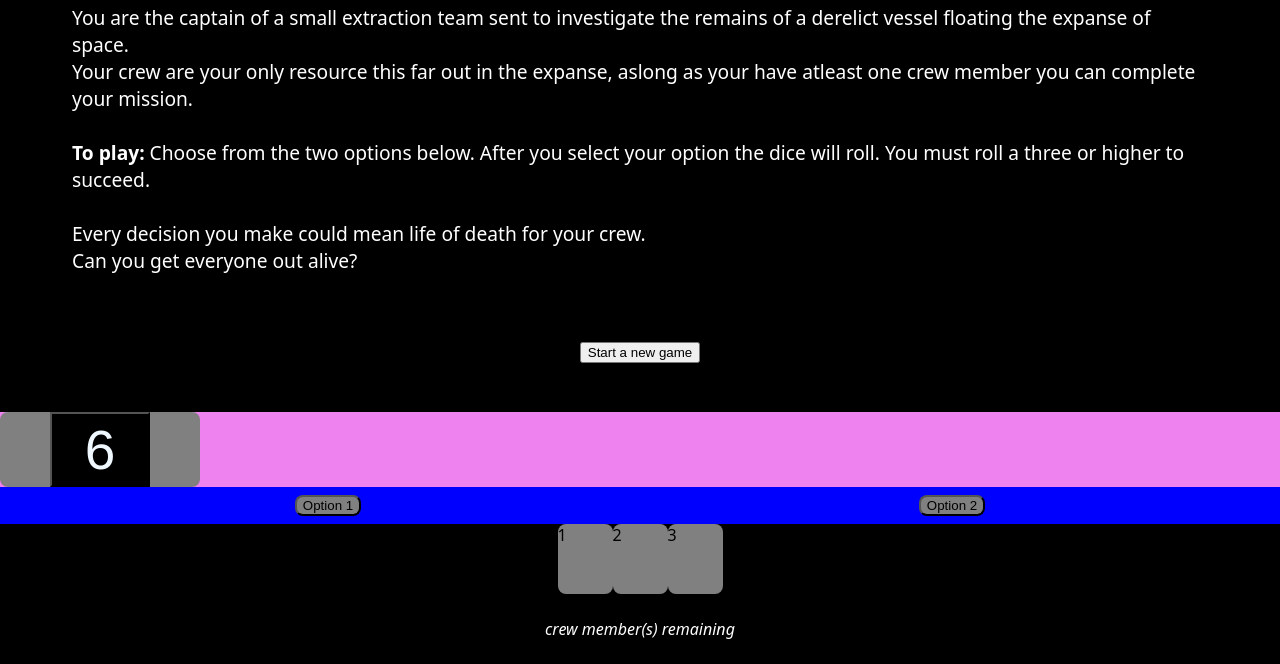
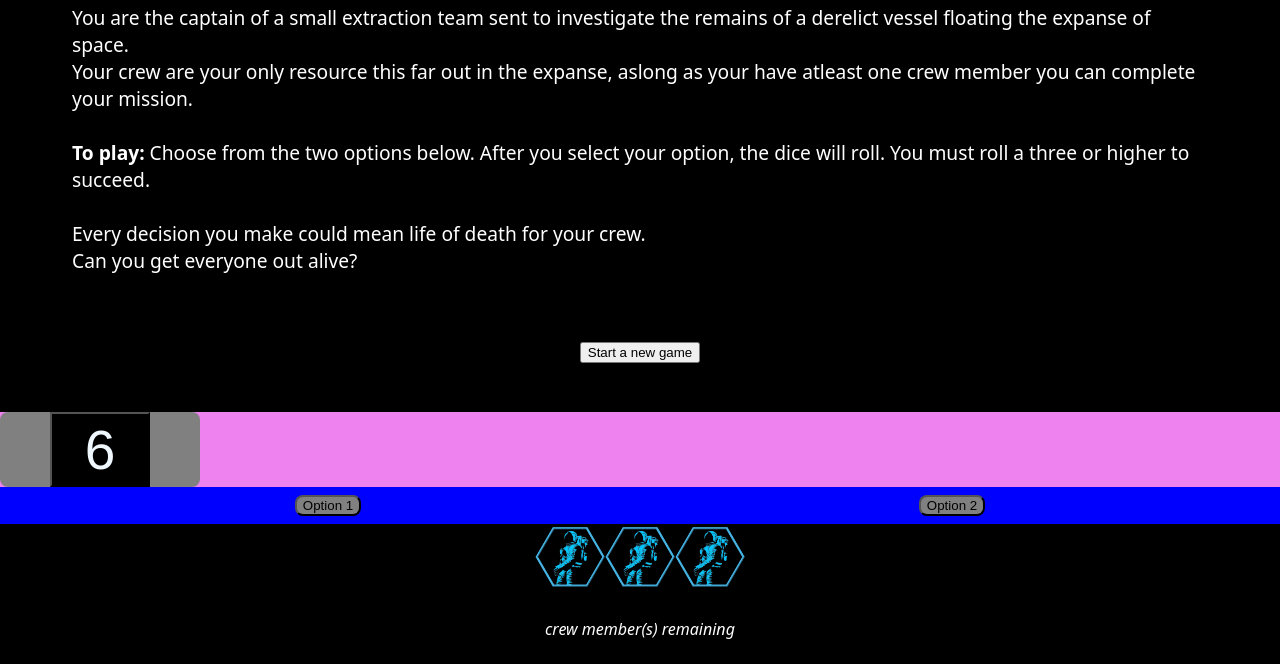
Before and after one commit to sk-yates/hextract-adventure-game, a plain HTML site: page index.html in a window 1280 px wide. Shown: the part 148-812 px from the top of the page. Drawn offline with Linux system fonts and the light colour scheme.

Commit message:
CrewMember tokens added

```diff
--- a/css/style.css
+++ b/css/style.css
@@ -81,11 +81,9 @@
 
   }
 
-  .crewMember {
-    width: 55px;
+  .crewMember img {
+    width: 70px;
     height: 70px;
-    background-color: gray;
-    border-radius: 8px;
   }
 
   #memberIndex {
--- a/index.html
+++ b/index.html
@@ -19,7 +19,8 @@
 
         <br/> Your crew are your only resource this far out in the expanse, aslong as your have atleast one crew member you can complete your mission.
 
-        <br/> <br/> <strong> To play: </strong> Choose from the two options below. After you select your option the dice will roll. You must roll a three or higher to succeed.
+        <br/> <br/> <strong> To play: </strong> Choose from the two options below.
+        After you select your option, the dice will roll. You must roll a three or higher to succeed.
 
         <br/>
 
@@ -49,9 +50,9 @@
 
 
     <div class="crew" id="crewContainer">
-        <div class="crewMember" id="crewOne">1</div>
-        <div class="crewMember" id="crewTwo">2</div>
-        <div class="crewMember" id="crewThree">3</div>
+        <div class="crewMember" id="crewOne" alt="Crew Member One"><img src="ArtAssets/CrewMember Token.png"></div>
+        <div class="crewMember" id="crewTwo" alt="Crew Member Two"><img src="ArtAssets/CrewMember Token.png"></div>
+        <div class="crewMember" id="crewThree" alt="Crew Member Three"><img src="ArtAssets/CrewMember Token.png"></div>
     </div>
     <div id="memberIndex">
         <p> crew member(s) remaining </p>
```
Also changed, not shown: ArtAssets/CrewMember Token.png (added), 1 other file.
